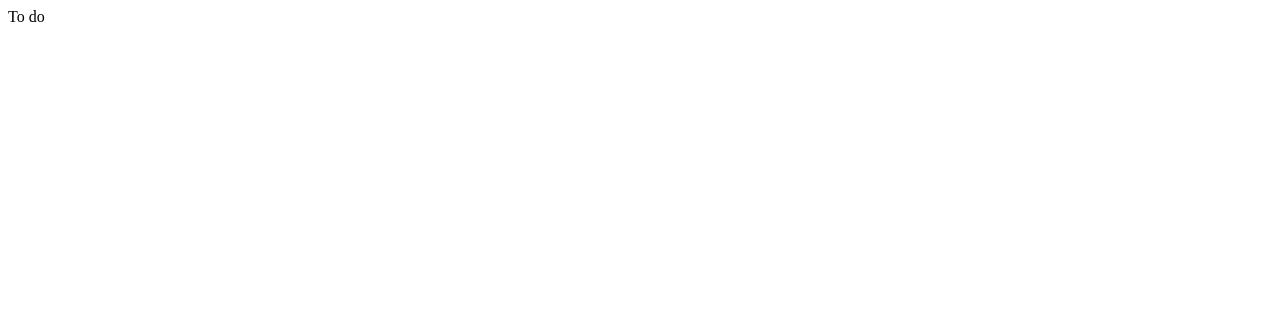
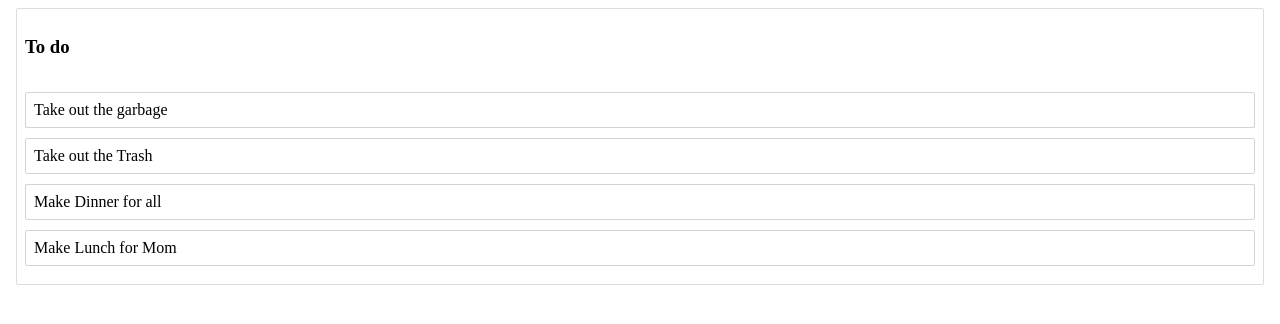
Before and after one commit to koolamusic/dnd-example, a React (Create React App) app: page / in a window 1280 px wide. Shown: the top 324 px of the page. Built offline with nearby package versions, Linux system fonts and the light colour scheme.

Commit message:
style sub components

```diff
--- a/package.json
+++ b/package.json
@@ -8,7 +8,8 @@
     "@testing-library/user-event": "^7.1.2",
     "react": "^16.13.1",
     "react-dom": "^16.13.1",
-    "react-scripts": "3.4.1"
+    "react-scripts": "3.4.1",
+    "styled-components": "^5.1.1"
   },
   "scripts": {
     "start": "react-scripts start",
--- /dev/null
+++ b/src/column.jsx
@@ -0,0 +1,33 @@
+import React from 'react'
+import styled from 'styled-components'
+import Task from './task'
+
+
+const Container = styled.div`
+    margin: 8px;
+    border: 1px solid #ddd;
+    border-radius: 2px
+`
+
+const Title = styled.h3`
+    padding: 8px;
+`
+
+const TaskList = styled.div`
+    padding: 8px;
+`
+
+
+export default class Column extends React.Component {
+    render() {
+        return (
+            <Container>
+                <Title>{this.props.column.title}</Title>
+                <TaskList>{this.props.tasks.map(task =>
+                    <Task key={task.id} task={task} />
+                )}
+                </TaskList>
+            </Container>
+        )
+    }
+}
--- a/src/index.js
+++ b/src/index.js
@@ -1,6 +1,7 @@
 import React from 'react';
 import ReactDOM from 'react-dom';
 import { initialData } from './initial-data'
+import Column from './column'
 
 
 class App extends React.Component {
@@ -11,7 +12,7 @@ class App extends React.Component {
       const column = this.state.columns[columnId];
       const tasks = column.taskIds.map(taskId => this.state.tasks[taskId])
 
-      return column.title
+      return <Column key={column.id} column={column} tasks={tasks} />
     })
   }
 }
--- /dev/null
+++ b/src/task.jsx
@@ -0,0 +1,19 @@
+import React from 'react'
+import styled from 'styled-components'
+
+
+const Container = styled.div`
+    border: 1px solid lightgray;
+    border-radius: 2px;
+    padding: 8px;
+    display: block;
+    margin-bottom: 10px;
+`
+
+export default class Task extends React.Component {
+    render() {
+        return (
+            <Container>{this.props.task.content}</Container>
+        )
+    }
+}
```
Also changed, not shown: column.jsx (deleted, +0 -8 lines), 1 other file (tests, documents, lock files or other folders).
